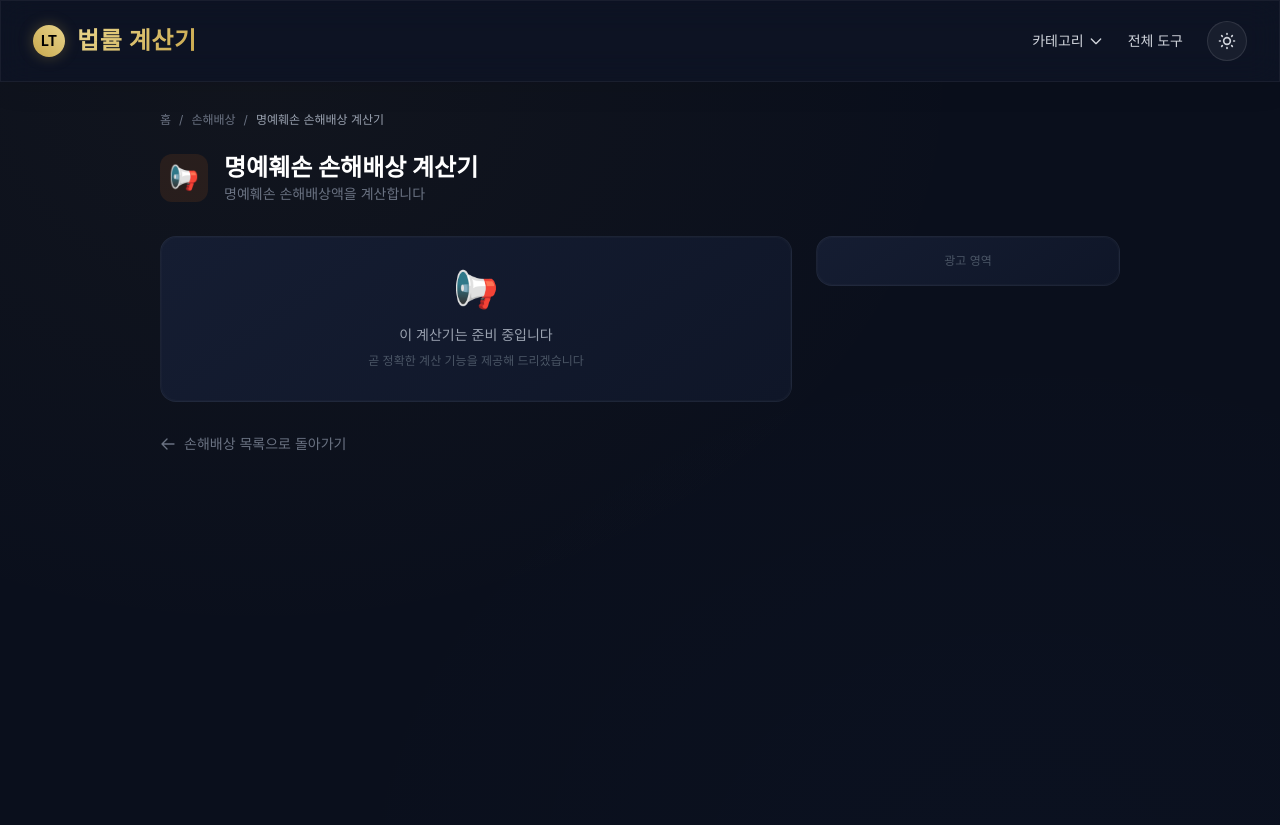
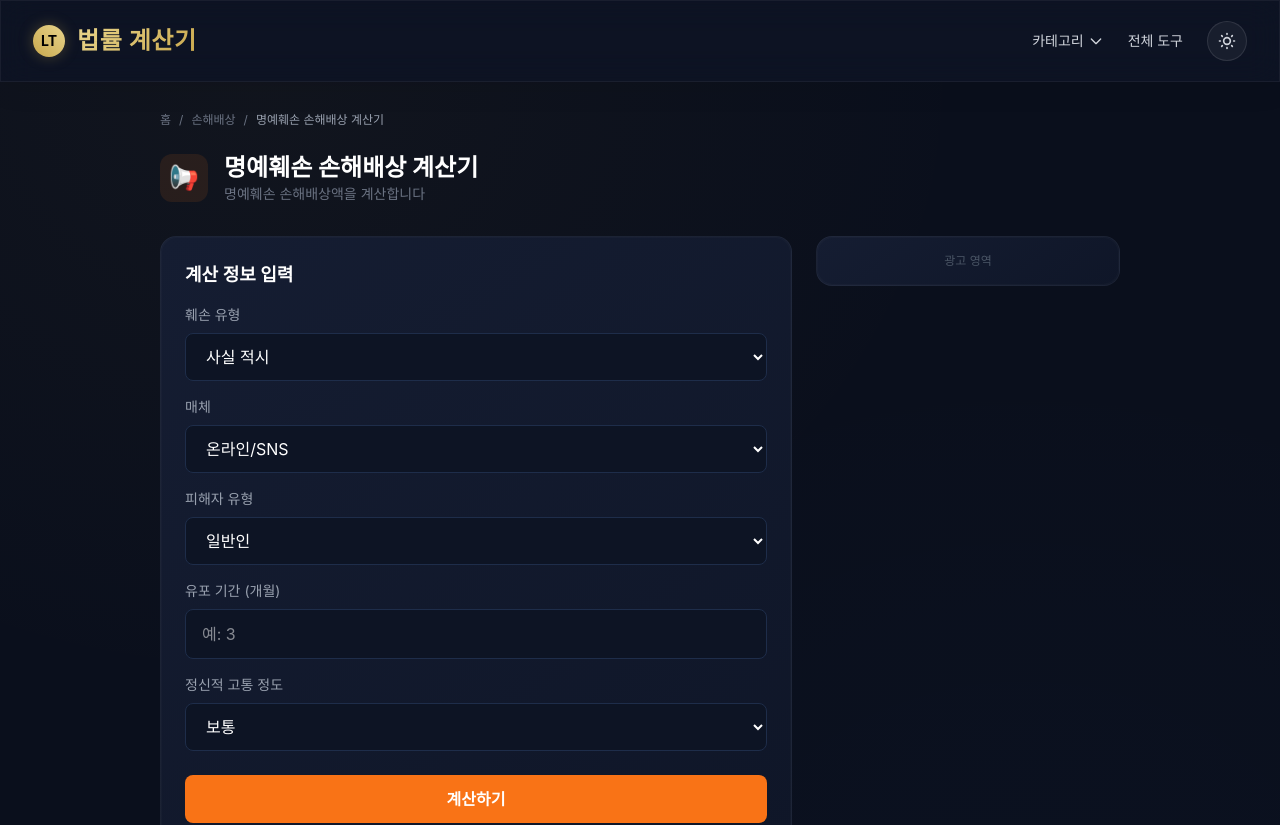
Before and after one commit to SublimerNJ/law-calc, a Next.js app: page /tools/damages/defamation in a window 1280 px wide. Shown: the top 825 px of the page. Built offline with nearby package versions, Linux system fonts and the light colour scheme; a web font is replaced by a local one.

Commit message:
feat(09-01): add defamation damages calculator (DAMAGES-02)
- Type/media/victim/severity/duration weighted calculation
- Min/max range display (+-30%)
- Criminal Code Art. 307/311, Civil Code Art. 750 reference

```diff
--- /dev/null
+++ b/src/app/tools/damages/defamation/page.tsx
@@ -0,0 +1,173 @@
+'use client';
+
+import { useState } from 'react';
+import CalculatorLayout from '@/components/ui/CalculatorLayout';
+import { TOOLS, CATEGORIES } from '@/lib/tools-data';
+
+const tool = TOOLS.find(t => t.id === 'defamation')!;
+const category = CATEGORIES.find(c => c.id === 'damages')!;
+
+function formatNumber(n: number): string {
+  return n.toLocaleString('ko-KR');
+}
+
+type DefamationType = 'fact' | 'false-fact' | 'insult';
+type MediaType = 'online' | 'broadcast' | 'newspaper' | 'verbal';
+type VictimType = 'private' | 'public';
+type SeverityType = 'mild' | 'moderate' | 'severe';
+
+const BASE_AMOUNTS: Record<DefamationType, { min: number; max: number; mid: number }> = {
+  'insult': { min: 1_000_000, max: 3_000_000, mid: 2_000_000 },
+  'fact': { min: 3_000_000, max: 10_000_000, mid: 6_500_000 },
+  'false-fact': { min: 5_000_000, max: 30_000_000, mid: 17_500_000 },
+};
+
+const MEDIA_WEIGHT: Record<MediaType, number> = {
+  'online': 1.5,
+  'broadcast': 2.0,
+  'newspaper': 1.3,
+  'verbal': 1.0,
+};
+
+const VICTIM_WEIGHT: Record<VictimType, number> = {
+  'private': 1.0,
+  'public': 0.7,
+};
+
+const SEVERITY_WEIGHT: Record<SeverityType, number> = {
+  'mild': 0.7,
+  'moderate': 1.0,
+  'severe': 1.5,
+};
+
+export default function DefamationPage() {
+  const [defamationType, setDefamationType] = useState<DefamationType>('fact');
+  const [mediaType, setMediaType] = useState<MediaType>('online');
+  const [victimType, setVictimType] = useState<VictimType>('private');
+  const [duration, setDuration] = useState('');
+  const [severity, setSeverity] = useState<SeverityType>('moderate');
+  const [result, setResult] = useState<{ mid: number; min: number; max: number } | null>(null);
+
+  const handleCalculate = () => {
+    const months = parseFloat(duration) || 0;
+    const base = BASE_AMOUNTS[defamationType].mid;
+    const mediaW = MEDIA_WEIGHT[mediaType];
+    const victimW = VICTIM_WEIGHT[victimType];
+    const severityW = SEVERITY_WEIGHT[severity];
+    const durationW = months > 1 ? Math.min(1 + (months - 1) * 0.1, 2.0) : 1.0;
+
+    const mid = Math.floor(base * mediaW * victimW * severityW * durationW);
+    const min = Math.floor(mid * 0.7);
+    const max = Math.floor(mid * 1.3);
+
+    setResult({ mid, min, max });
+  };
+
+  return (
+    <CalculatorLayout tool={tool} category={category}>
+      <div className="premium-card p-6 mb-4">
+        <h2 className="text-lg font-semibold text-white mb-4">계산 정보 입력</h2>
+
+        <div className="mb-4">
+          <label className="block text-sm text-gray-400 mb-2">훼손 유형</label>
+          <select
+            value={defamationType}
+            onChange={(e) => setDefamationType(e.target.value as DefamationType)}
+            className="w-full bg-[#0d1424] border border-[#1e2d4a] rounded-lg px-4 py-3 text-white focus:border-[#f97316] focus:outline-none"
+          >
+            <option value="fact">사실 적시</option>
+            <option value="false-fact">허위 사실 적시</option>
+            <option value="insult">모욕</option>
+          </select>
+        </div>
+
+        <div className="mb-4">
+          <label className="block text-sm text-gray-400 mb-2">매체</label>
+          <select
+            value={mediaType}
+            onChange={(e) => setMediaType(e.target.value as MediaType)}
+            className="w-full bg-[#0d1424] border border-[#1e2d4a] rounded-lg px-4 py-3 text-white focus:border-[#f97316] focus:outline-none"
+          >
+            <option value="online">온라인/SNS</option>
+            <option value="broadcast">방송</option>
+            <option value="newspaper">신문/잡지</option>
+            <option value="verbal">대화/구두</option>
+          </select>
+        </div>
+
+        <div className="mb-4">
+          <label className="block text-sm text-gray-400 mb-2">피해자 유형</label>
+          <select
+            value={victimType}
+            onChange={(e) => setVictimType(e.target.value as VictimType)}
+            className="w-full bg-[#0d1424] border border-[#1e2d4a] rounded-lg px-4 py-3 text-white focus:border-[#f97316] focus:outline-none"
+          >
+            <option value="private">일반인</option>
+            <option value="public">공인 (공직자/연예인 등)</option>
+          </select>
+        </div>
+
+        <div className="mb-4">
+          <label className="block text-sm text-gray-400 mb-2">유포 기간 (개월)</label>
+          <input
+            type="number"
+            min="0"
+            value={duration}
+            onChange={(e) => setDuration(e.target.value)}
+            placeholder="예: 3"
+            className="w-full bg-[#0d1424] border border-[#1e2d4a] rounded-lg px-4 py-3 text-white focus:border-[#f97316] focus:outline-none"
+          />
+        </div>
+
+        <div className="mb-6">
+          <label className="block text-sm text-gray-400 mb-2">정신적 고통 정도</label>
+          <select
+            value={severity}
+            onChange={(e) => setSeverity(e.target.value as SeverityType)}
+            className="w-full bg-[#0d1424] border border-[#1e2d4a] rounded-lg px-4 py-3 text-white focus:border-[#f97316] focus:outline-none"
+          >
+            <option value="mild">경미</option>
+            <option value="moderate">보통</option>
+            <option value="severe">심각</option>
+          </select>
+        </div>
+
+        <button
+          onClick={handleCalculate}
+          className="w-full py-3 rounded-lg font-semibold text-white transition-opacity hover:opacity-90"
+          style={{ backgroundColor: category.color }}
+        >
+          계산하기
+        </button>
+      </div>
+
+      {result !== null && (
+        <div className="premium-card p-6">
+          <h2 className="text-lg font-semibold text-white mb-4">계산 결과</h2>
+
+          <div className="mb-4">
+            <p className="text-sm text-gray-400 mb-1">예상 위자료 (중간값)</p>
+            <p className="text-3xl font-bold" style={{ color: category.color }}>
+              {formatNumber(result.mid)}원
+            </p>
+          </div>
+
+          <div className="mb-4 pt-4 border-t border-[#1e2d4a]">
+            <p className="text-sm text-gray-400 mb-1">예상 범위</p>
+            <p className="text-lg text-white">
+              <span style={{ color: category.color }}>{formatNumber(result.min)}원</span>
+              <span className="text-gray-500 mx-2">~</span>
+              <span style={{ color: category.color }}>{formatNumber(result.max)}원</span>
+            </p>
+          </div>
+
+          <div className="mt-4 pt-4 border-t border-[#1e2d4a]">
+            <p className="text-xs text-gray-500">
+              법적 근거: 형법 제307조/제311조, 민법 제750조, 정보통신망법 제70조
+            </p>
+          </div>
+        </div>
+      )}
+    </CalculatorLayout>
+  );
+}
```
